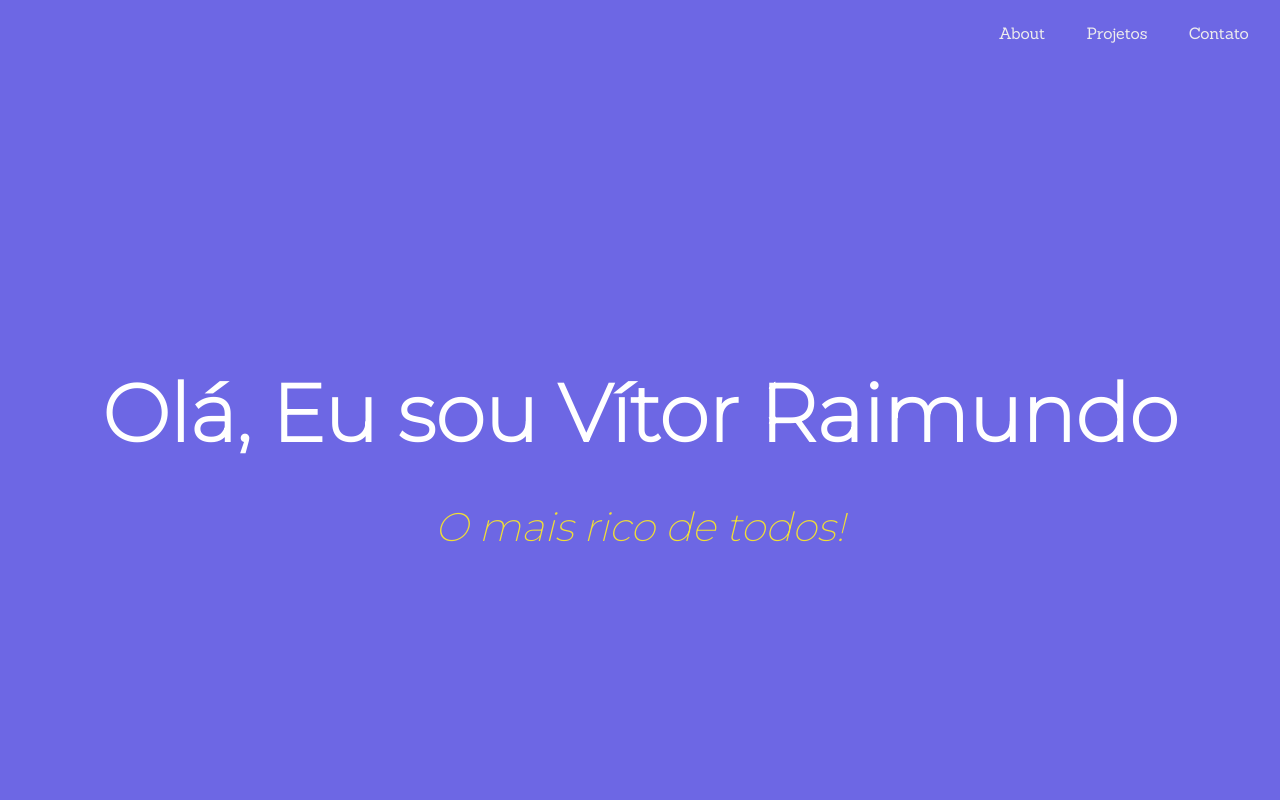
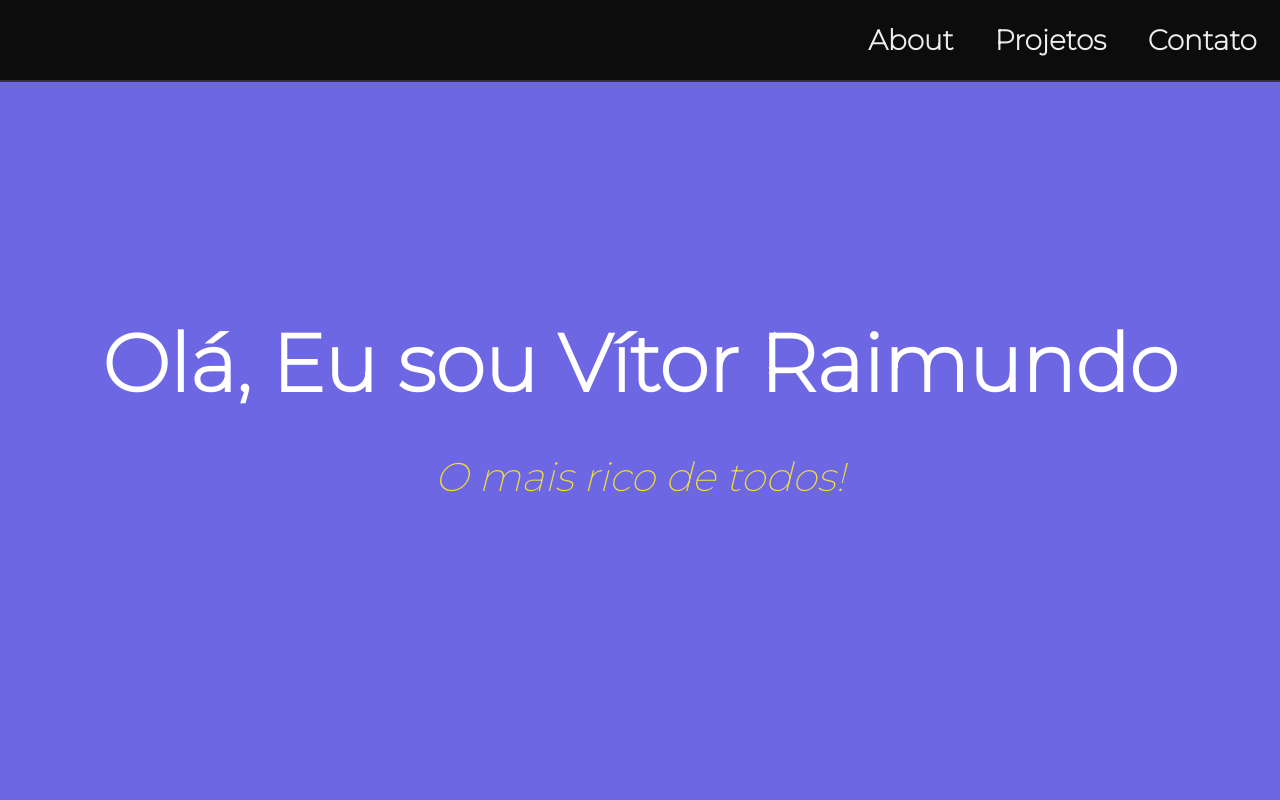
Before and after one commit to vitorjsss/portfolio, a React (Vite) app: page / in a window 1280 px wide. Shown: the top 800 px of the page. Built offline with nearby package versions, Linux system fonts and the light colour scheme.

Commit message:
added style to the header

```diff
--- a/src/Components/Header.jsx
+++ b/src/Components/Header.jsx
@@ -2,7 +2,7 @@ import React from 'react';
 
 export default function Header() {
     return (
-        <div>
+        <div id="header">
             <nav>
                 <ul>
                     <li><a href="#welcome-section">About</a></li>
--- a/src/index.css
+++ b/src/index.css
@@ -12,7 +12,7 @@ body {
 
 }
 
-header {
+#header {
   width: 100%;
   height: 80px;
   background-color: rgb(12, 12, 12);
```
